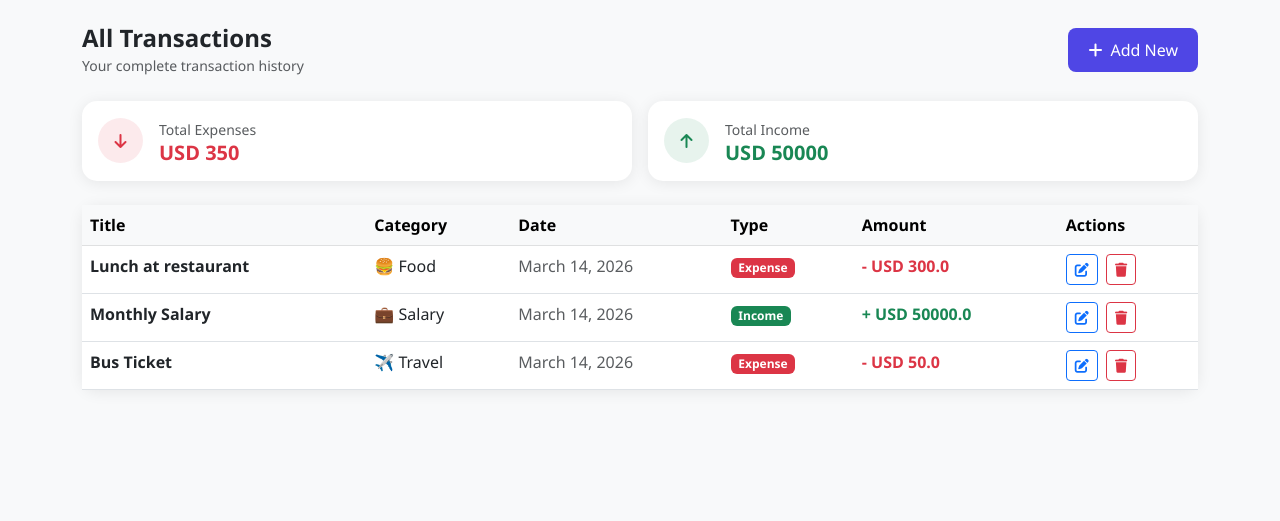
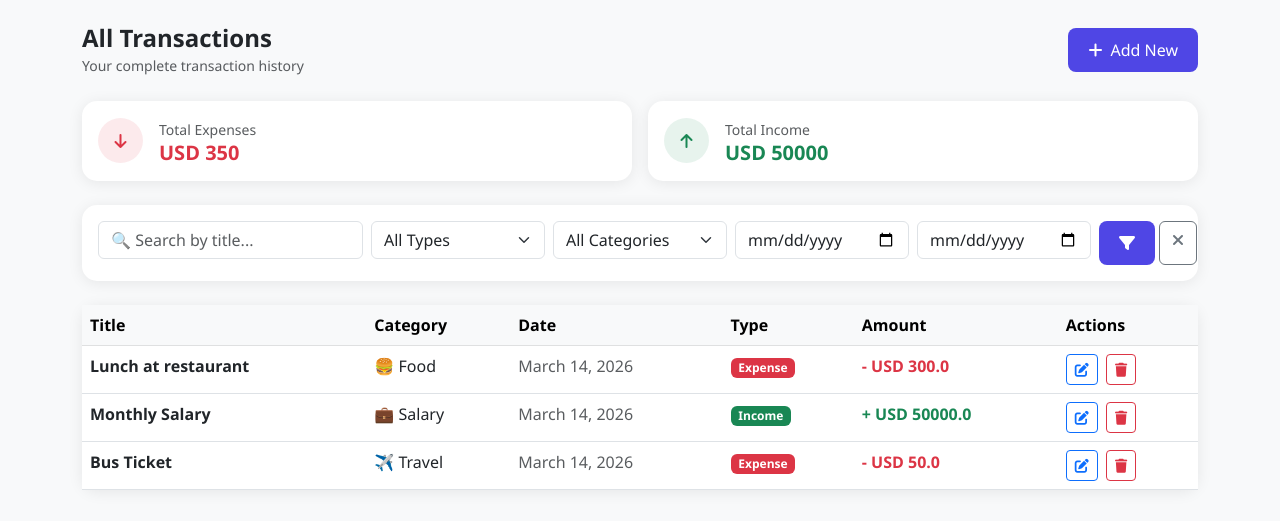
Before and after one commit to CH-Akshay-pixel/Expense-tracker, a Django app: page /expenses/ in a window 1280 px wide. Shown: the part 62-583 px from the top of the page. Run offline with Django 5.2, Linux system fonts and the light colour scheme; a user stored in the database is signed in; data comes from the database, SQL or seed files in the repository.

Commit message:
Day 11 - Search, filter and pagination working

```diff
--- a/expenses/views.py
+++ b/expenses/views.py
@@ -88,12 +88,30 @@
         user=request.user
     ).order_by('-date')
 
-    try:
-        currency = request.user.userprofile.currency
-    except:
-        currency = 'USD'
+    # --- Search ---
+    search = request.GET.get('search', '')
+    if search:
+        expenses = expenses.filter(title__icontains=search)
 
-    # Totals
+    # --- Filter by Type ---
+    filter_type = request.GET.get('type', '')
+    if filter_type in ['income', 'expense']:
+        expenses = expenses.filter(type=filter_type)
+
+    # --- Filter by Category ---
+    filter_category = request.GET.get('category', '')
+    if filter_category:
+        expenses = expenses.filter(category__id=filter_category)
+
+    # --- Filter by Date Range ---
+    date_from = request.GET.get('date_from', '')
+    date_to = request.GET.get('date_to', '')
+    if date_from:
+        expenses = expenses.filter(date__gte=date_from)
+    if date_to:
+        expenses = expenses.filter(date__lte=date_to)
+
+    # --- Totals (after filtering) ---
     total_expenses = expenses.filter(
         type='expense'
     ).aggregate(total=Sum('amount'))['total'] or 0
@@ -102,14 +120,35 @@
         type='income'
     ).aggregate(total=Sum('amount'))['total'] or 0
 
+    # --- Pagination ---
+    from django.core.paginator import Paginator
+    paginator = Paginator(expenses, 10)  # 10 per page
+    page_number = request.GET.get('page')
+    page_obj = paginator.get_page(page_number)
+
+    # --- User Categories for filter dropdown ---
+    categories = Category.objects.filter(user=request.user)
+
+    try:
+        currency = request.user.userprofile.currency
+    except:
+        currency = 'USD'
+
     context = {
-        'expenses': expenses,
+        'page_obj': page_obj,
+        'expenses': page_obj,
         'currency': currency,
         'total_expenses': total_expenses,
         'total_income': total_income,
+        'categories': categories,
+        'search': search,
+        'filter_type': filter_type,
+        'filter_category': filter_category,
+        'date_from': date_from,
+        'date_to': date_to,
     }
+
     return render(request, 'expenses/expense_list.html', context)
-
 @login_required
 def edit_expense_view(request, pk):
     expense = get_object_or_404(Expense, id=pk, user=request.user)
--- a/templates/expenses/expense_list.html
+++ b/templates/expenses/expense_list.html
@@ -51,6 +51,83 @@
             </div>
         </div>
     </div>
+</div>
+
+<!-- Search & Filter -->
+<div class="card mb-4 p-3">
+    <form method="GET">
+        <div class="row g-2">
+
+            <!-- Search -->
+            <div class="col-md-3">
+                <input type="text"
+                       name="search"
+                       class="form-control"
+                       placeholder="🔍 Search by title..."
+                       value="{{ search }}">
+            </div>
+
+            <!-- Type Filter -->
+            <div class="col-md-2">
+                <select name="type" class="form-select">
+                    <option value="">All Types</option>
+                    <option value="expense"
+                        {% if filter_type == 'expense' %}selected{% endif %}>
+                        Expense
+                    </option>
+                    <option value="income"
+                        {% if filter_type == 'income' %}selected{% endif %}>
+                        Income
+                    </option>
+                </select>
+            </div>
+
+            <!-- Category Filter -->
+            <div class="col-md-2">
+                <select name="category" class="form-select">
+                    <option value="">All Categories</option>
+                    {% for cat in categories %}
+                    <option value="{{ cat.id }}"
+                        {% if filter_category == cat.id|stringformat:"s" %}
+                            selected
+                        {% endif %}>
+                        {{ cat.icon }} {{ cat.name }}
+                    </option>
+                    {% endfor %}
+                </select>
+            </div>
+
+            <!-- Date From -->
+            <div class="col-md-2">
+                <input type="date"
+                       name="date_from"
+                       class="form-control"
+                       value="{{ date_from }}"
+                       placeholder="From date">
+            </div>
+
+            <!-- Date To -->
+            <div class="col-md-2">
+                <input type="date"
+                       name="date_to"
+                       class="form-control"
+                       value="{{ date_to }}"
+                       placeholder="To date">
+            </div>
+
+            <!-- Buttons -->
+            <div class="col-md-1 d-flex gap-1">
+                <button type="submit" class="btn btn-primary w-100">
+                    <i class="fas fa-filter"></i>
+                </button>
+                <a href="{% url 'expense_list' %}"
+                   class="btn btn-outline-secondary w-100">
+                    <i class="fas fa-times"></i>
+                </a>
+            </div>
+
+        </div>
+    </form>
 </div>
 
 <!-- Transactions Table -->
@@ -115,12 +192,62 @@
                 </tbody>
             </table>
         </div>
+
+        <!-- Pagination -->
+        {% if page_obj.has_other_pages %}
+        <div class="d-flex justify-content-between align-items-center p-3">
+            <small class="text-muted">
+                Showing {{ page_obj.start_index }}–{{ page_obj.end_index }}
+                of {{ page_obj.paginator.count }} transactions
+            </small>
+            <nav>
+                <ul class="pagination pagination-sm mb-0">
+
+                    <!-- Previous -->
+                    {% if page_obj.has_previous %}
+                    <li class="page-item">
+                        <a class="page-link"
+                           href="?page={{ page_obj.previous_page_number }}&search={{ search }}&type={{ filter_type }}&category={{ filter_category }}&date_from={{ date_from }}&date_to={{ date_to }}">
+                            &laquo;
+                        </a>
+                    </li>
+                    {% endif %}
+
+                    <!-- Page Numbers -->
+                    {% for num in page_obj.paginator.page_range %}
+                    <li class="page-item
+                        {% if page_obj.number == num %}active{% endif %}">
+                        <a class="page-link"
+                           href="?page={{ num }}&search={{ search }}&type={{ filter_type }}&category={{ filter_category }}&date_from={{ date_from }}&date_to={{ date_to }}">
+                            {{ num }}
+                        </a>
+                    </li>
+                    {% endfor %}
+
+                    <!-- Next -->
+                    {% if page_obj.has_next %}
+                    <li class="page-item">
+                        <a class="nav-link"
+                           href="?page={{ page_obj.next_page_number }}&search={{ search }}&type={{ filter_type }}&category={{ filter_category }}&date_from={{ date_from }}&date_to={{ date_to }}">
+                            &raquo;
+                        </a>
+                    </li>
+                    {% endif %}
+
+                </ul>
+            </nav>
+        </div>
+        {% endif %}
+
         {% else %}
         <div class="text-center py-5">
-            <i class="fas fa-receipt fa-3x text-muted mb-3"></i>
-            <p class="text-muted">No transactions yet!</p>
+            <i class="fas fa-search fa-3x text-muted mb-3"></i>
+            <p class="text-muted">No transactions found!</p>
+            <a href="{% url 'expense_list' %}" class="btn btn-outline-primary me-2">
+                <i class="fas fa-times me-1"></i>Clear Filters
+            </a>
             <a href="{% url 'add_expense' %}" class="btn btn-primary">
-                <i class="fas fa-plus me-2"></i>Add Your First Transaction
+                <i class="fas fa-plus me-2"></i>Add Transaction
             </a>
         </div>
         {% endif %}
```
